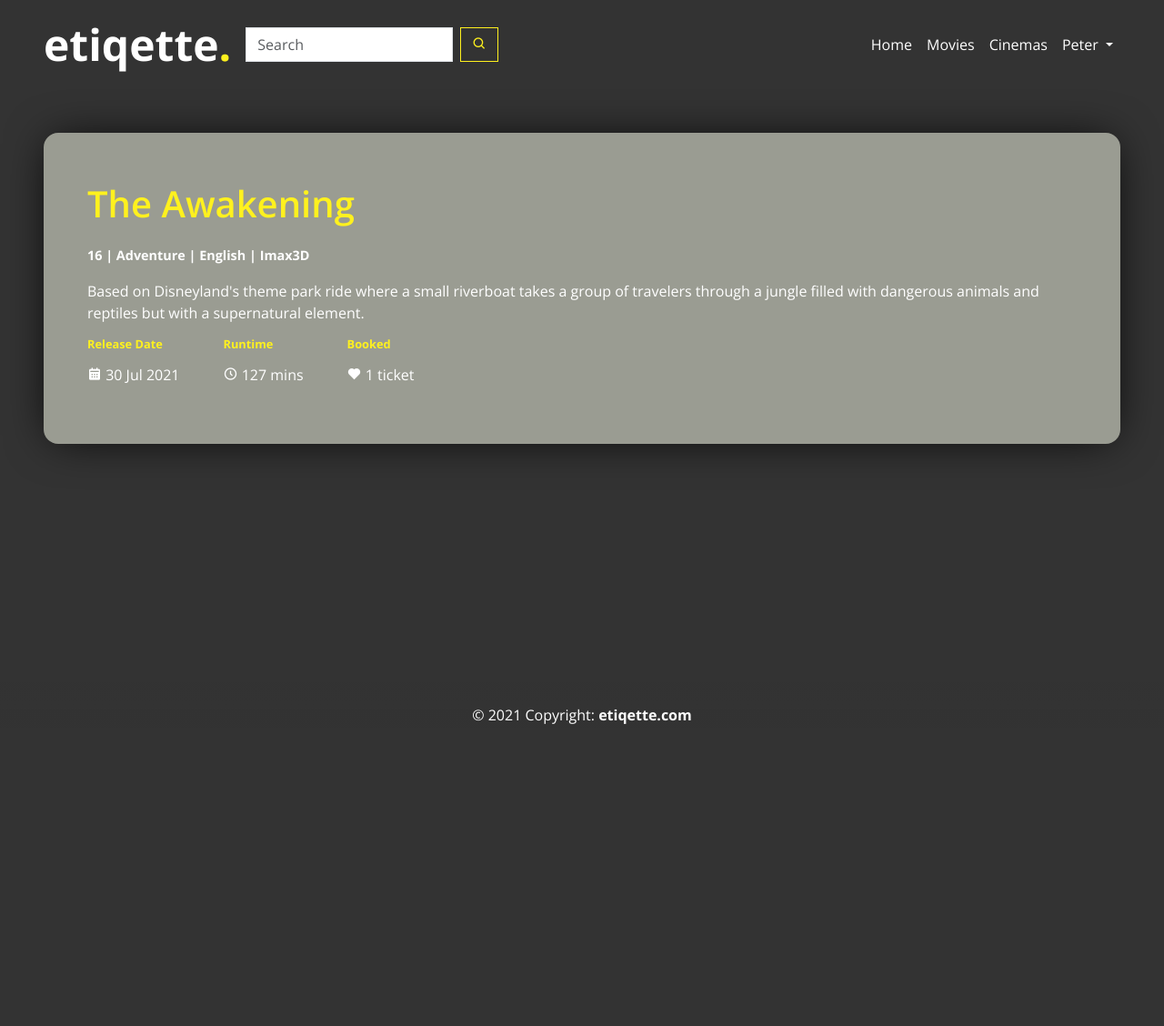
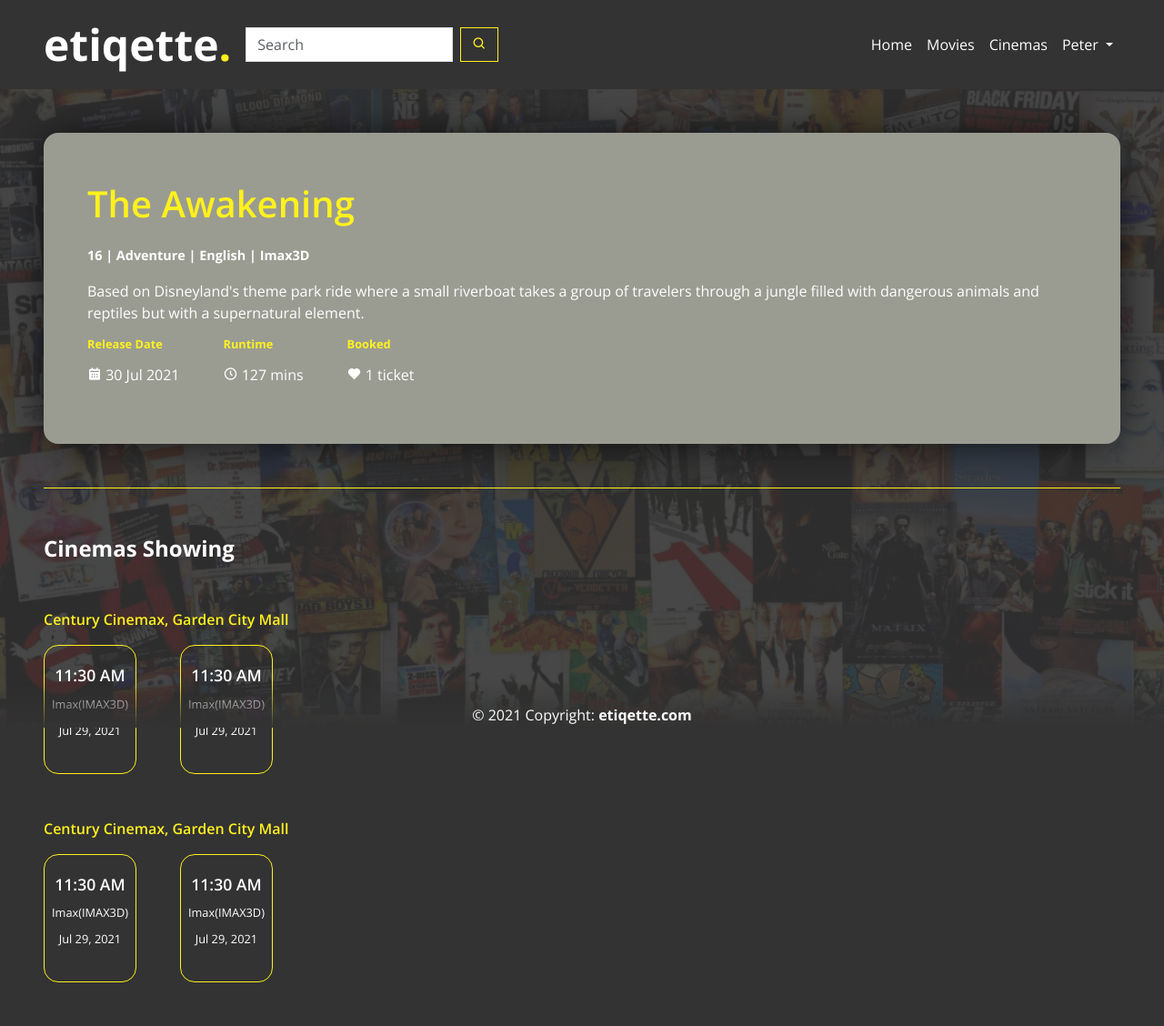
Before and after one commit to peterken674/etiqette, a Django app: page /movie/ in a window 1280 px wide. Shown: the whole page at 91% size. Before the commit the page ends 796 px from the top, so only its background shows below. Run offline with Django 3.2, Linux system fonts and the light colour scheme; some libraries are stand-ins or nearby versions.

Commit message:
Movie page design complete.

```diff
--- a/etiqette/templates/etiqette/movie.html
+++ b/etiqette/templates/etiqette/movie.html
@@ -39,7 +39,56 @@
 
             </div>
         </div>
-        <div class="dividing-line"></div>
+        <div class="dividing-line m-5"></div>
+        <div class="cinemas mx-5">
+            <div class="cinemas-title">
+                <p>Cinemas Showing</p>
+            </div>
+            <div class="cinemas-list">
+                <div class="cinema mt-5">
+                    <div class="cinema-name">
+                        <p>Century Cinemax, Garden City Mall</p>
+                    </div>
+                    <div class="cinema-shows d-flex gap-5">
+                        <a href="#" class="show p-2 py-4">
+                            <p class="showtime">11:30 AM</p>
+                            <p class="showtype">Imax(IMAX3D)</p>
+                            <p class="showdate">Jul 29, 2021</p>
+                        </a>
+
+                        <a href="#" class="show p-2 py-4">
+                            <p class="showtime">11:30 AM</p>
+                            <p class="showtype">Imax(IMAX3D)</p>
+                            <p class="showdate">Jul 29, 2021</p>
+                        </a>
+
+                    </div>
+                </div>
+
+                <div class="cinema mt-5">
+                    <div class="cinema-name">
+                        <p>Century Cinemax, Garden City Mall</p>
+                    </div>
+                    <div class="cinema-shows d-flex gap-5">
+                        <a href="#" class="show p-2 py-4">
+                            <p class="showtime">11:30 AM</p>
+                            <p class="showtype">Imax(IMAX3D)</p>
+                            <p class="showdate">Jul 29, 2021</p>
+                        </a>
+
+                        <a href="#" class="show p-2 py-4">
+                            <p class="showtime">11:30 AM</p>
+                            <p class="showtype">Imax(IMAX3D)</p>
+                            <p class="showdate">Jul 29, 2021</p>
+                        </a>
+
+                    </div>
+                </div>
+            </div>
+        </div>
+    </div>
+    <div class="bg">
+        <img src="{% static 'img/backdrop.jpg'%}" alt="">
     </div>
 </main>
 {%endblock%}
--- a/static/css/style.css
+++ b/static/css/style.css
@@ -66,7 +66,7 @@
   color: white;
 }
 
-#content {
+#content, .content {
   overflow-y: auto !important;
   padding-bottom: 3rem;
 }
@@ -198,6 +198,22 @@
   height: 50px;
 }
 
+.content .bg {
+  height: 100vh;
+  width: 100%;
+  position: fixed;
+  top: 0;
+  z-index: -101;
+}
+
+.content .bg img {
+  height: 100%;
+  width: 100%;
+  -o-object-fit: cover;
+     object-fit: cover;
+  opacity: .1;
+}
+
 .content .content-wrapper .movie-card {
   display: -webkit-box;
   display: -ms-flexbox;
@@ -276,6 +292,49 @@
   color: #fff11e;
 }
 
+.content .content-wrapper .dividing-line {
+  display: -webkit-box;
+  display: -ms-flexbox;
+  display: flex;
+  -webkit-box-flex: 1;
+      -ms-flex-positive: 1;
+          flex-grow: 1;
+  border-top: 1px solid #fff11e;
+}
+
+.content .content-wrapper .cinemas .cinemas-title {
+  font-size: 1.5rem;
+  font-weight: 700;
+}
+
+.content .content-wrapper .cinemas .cinemas-list .cinema-name {
+  color: #fff11e;
+  font-weight: 600;
+}
+
+.content .content-wrapper .cinemas .cinemas-list .show {
+  border: 1px solid #fff11e;
+  border-radius: 1rem !important;
+  color: #ffffff;
+}
+
+.content .content-wrapper .cinemas .cinemas-list .show:hover {
+  background-color: #9a9c92;
+  -webkit-transform: scale(1.025);
+          transform: scale(1.025);
+}
+
+.content .content-wrapper .cinemas .cinemas-list .show > * {
+  line-height: 1 !important;
+  text-align: center;
+  font-size: .8rem;
+}
+
+.content .content-wrapper .cinemas .cinemas-list .show .showtime {
+  font-size: 1.1rem;
+  font-weight: 600;
+}
+
 @media only screen and (max-width: 1340px) {
   .content .content-wrapper .movie-card {
     display: -webkit-box;
--- a/static/css/style.scss
+++ b/static/css/style.scss
@@ -63,7 +63,7 @@
     }
 }
 
-#content{
+#content, .content{
     overflow-y: auto !important;
     padding-bottom: 3rem;
 }
@@ -180,6 +180,19 @@
 }
 
 .content{
+    .bg{
+        height: 100vh;
+        width: 100%;
+        position: fixed;
+        top: 0;
+        z-index: -101;
+        img{
+            height: 100%;
+            width: 100%;
+            object-fit: cover;
+            opacity: .1;
+        }
+    }
     .content-wrapper{
         .movie-card{
             display: flex;
@@ -241,6 +254,42 @@
                 }
             }
         }
+
+        .dividing-line{
+            display: flex;
+            flex-grow: 1;
+            border-top: 1px solid $yellow;
+        }
+        .cinemas{
+            .cinemas-title{
+                font-size: 1.5rem;
+                font-weight: 700;
+            }
+            .cinemas-list{
+                .cinema-name{
+                    color: $yellow;
+                    font-weight: 600;
+                }
+                .show{
+                    border: 1px solid $yellow;
+                    border-radius: 1rem !important;
+                    color: $white;
+                    &:hover{
+                        background-color: #9a9c92;
+                        transform: scale(1.025);
+                    }
+                    &>*{
+                        line-height: 1 !important;
+                        text-align: center;
+                        font-size: .8rem;
+                    }
+                    .showtime{
+                        font-size: 1.1rem;
+                        font-weight: 600;
+                    }
+                }
+            }
+        }
         @media only screen and (max-width:1340px) {
             .movie-card{
                 display: flex;
```
Also changed, not shown: 1 other file.
